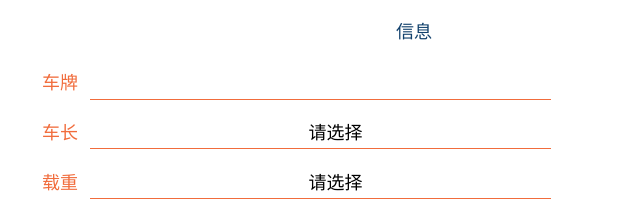
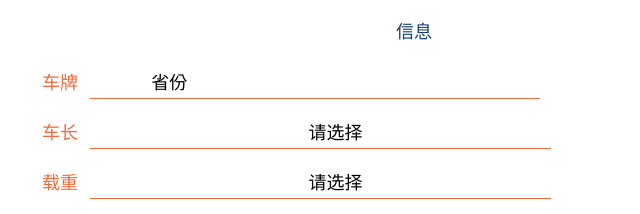
Before and after one commit to hankly/jiaofubangshou, a plain HTML site: page widget/threeregister3.html in a window 1280 px wide. Shown: the part 243-457 px from the top of the page, 226-866 px from the left. Drawn offline with Linux system fonts and the light colour scheme.

Commit message:
修改
Signed-off-by: GHOSTDO <2121066061@qq.com>

```diff
--- a/widget/threeregister3.html
+++ b/widget/threeregister3.html
@@ -123,7 +123,7 @@
 				text-align: center;
 			}
 
-			#carlong,#plate_number,#carweight,#cartype {
+			#carlong,#carweight,#cartype {
 				width:60%;
 				height: 32px;
 				line-height: 32px;
@@ -168,6 +168,39 @@
 			select {
        padding: 0 0 0 30px;
       }
+			.province{
+				width:20%;
+				height: 32px;
+				line-height: 32px;
+				font-size: 18px;
+				border-bottom: 1px solid #f16c3c;
+				outline-style: none;
+				border-top: none;
+				border-left: none;
+				border-right: none;
+				display: inline-block;
+				float: left;
+				text-align: center;
+				 padding: 0 0 0 5px;
+			}
+			#plate_number{
+				width:38%;
+				height: 31px;
+				line-height: 31px;
+				font-size: 18px;
+				border-bottom: 1px solid #f16c3c;
+				outline-style: none;
+				border-top: none;
+				border-left: none;
+				border-right: none;
+				display: inline-block;
+				float: left;
+				text-align: center;
+				padding: 0 0 0 5px;
+			}
+			input {
+				-webkit-appearance:none;
+			}
 		</style>
 	</head>
 
@@ -187,7 +220,45 @@
 				<div class="cbox2">
 					<div class="ctitle">信息</div>
 					<div class="ctext">
-						<div class="cname2">车牌</div><input id="plate_number" type="text"></div>
+						<div class="cname2">车牌</div>
+						<select class="province" id='province'>
+							<option value="">省份</option>
+							<option value="京">京</option>
+							<option value="津">津</option>
+							<option value="冀">冀</option>
+							<option value="晋">晋</option>
+							<option value="蒙">蒙</option>
+							<option value="辽">辽</option>
+							<option value="吉">吉</option>
+							<option value="黑">黑</option>
+							<option value="沪">沪</option>
+							<option value="苏">苏</option>
+							<option value="浙">浙</option>
+							<option value="皖">皖</option>
+							<option value="闽">闽</option>
+							<option value="赣">赣</option>
+							<option value="鲁">鲁</option>
+							<option value="豫">豫</option>
+							<option value="鄂">鄂</option>
+							<option value="湘">湘</option>
+							<option value="粤">粤</option>
+							<option value="桂">桂</option>
+							<option value="琼">琼</option>
+							<option value="川">川</option>
+							<option value="贵">贵</option>
+							<option value="云">云</option>
+							<option value="渝">渝</option>
+							<option value="藏">藏</option>
+							<option value="陕">陕</option>
+							<option value="甘">甘</option>
+							<option value="青">青</option>
+							<option value="宁">宁</option>
+							<option value="新">新</option>
+							<option value="港">港</option>
+							<option value="澳">澳</option>
+							<option value="台">台</option>
+						</select>
+						<input type="text" id="plate_number"/></div>
 					<div class="ctext">
 						<div class="cname2">车长</div>
 						           <select name="carlong" id="carlong" >
@@ -284,11 +355,18 @@
 							});
 						}
 						if($api.cssVal($api.dom('.cbox2'),'display')!='none'){
-							var plate_number=$api.val($api.dom('#plate_number'));
+							var province=$api.val($api.dom('#province'));
+							var plate_number=province+''+$api.val($api.dom('#plate_number'));
 							var carlong=$api.val($api.dom('#carlong'));
 							var cartype=$api.val($api.dom('#cartype'));
 							var cweight=$api.val($api.dom('#carweight'));
-											if(!(/^[冀豫云辽黑湘皖鲁苏浙赣鄂桂甘晋蒙陕吉闽贵粤青藏川宁琼渝京津沪新京军空海北沈兰济南广成使领A-Z]{1}[a-zA-Z0-9]{5}[a-zA-Z0-9挂学警港澳]{1}$/.test(plate_number))){
+							if(province.length==0){
+								api.toast({
+									 msg: '车牌省份不为空',
+									 duration: 1000,
+									location: 'middle'
+								});
+							}else if(!(/^[冀豫云辽黑湘皖鲁苏浙赣鄂桂甘晋蒙陕吉闽贵粤青藏川宁琼渝京津沪新京军空海北沈兰济南广成使领A-Z]{1}[a-zA-Z0-9]{5}[a-zA-Z0-9挂学警港澳]{1}$/.test(plate_number))){
 												api.toast({
 													 msg: '车牌格式有误',
 													 duration: 1000,
```
Also changed, not shown: widget/firstregister2.html (+3 -0 lines), widget/fiveregister1.html (+3 -0 lines), widget/fiveregister5.html (+7 -5 lines), widget/fourregister4.html (+8 -7 lines), widget/html/change_password.html (+10 -3 lines), widget/html/frame0.html (+2 -0 lines), widget/index.html (+3 -0 lines), widget/main.html (+1 -1 lines).
